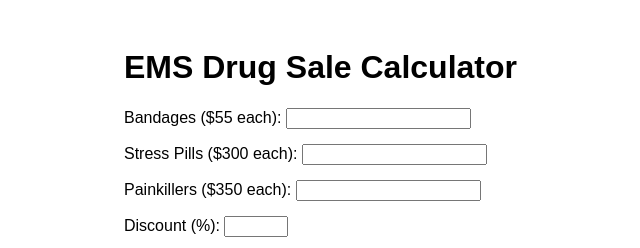
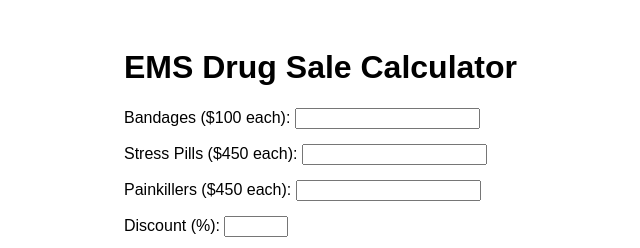
Before and after one commit to aniketricky18/EMS-Calculator, a plain HTML site: page index.html in a window 1280 px wide. Shown: the top 248 px of the page, 216-856 px from the left. Drawn offline with Linux system fonts and the light colour scheme.

Commit message:
Update index.html

```diff
--- a/index.html
+++ b/index.html
@@ -10,15 +10,15 @@
     <div class="container">
         <h1>EMS Drug Sale Calculator</h1>
         <div class="item">
-            <label for="bandages">Bandages ($55 each):</label>
+            <label for="bandages">Bandages ($100 each):</label>
             <input type="number" id="bandages" min="0">
         </div>
         <div class="item">
-            <label for="stressPills">Stress Pills ($300 each):</label>
+            <label for="stressPills">Stress Pills ($450 each):</label>
             <input type="number" id="stressPills" min="0">
         </div>
         <div class="item">
-            <label for="painkillers">Painkillers ($350 each):</label>
+            <label for="painkillers">Painkillers ($450 each):</label>
             <input type="number" id="painkillers" min="0">
         </div>
         <div class="item">
```
